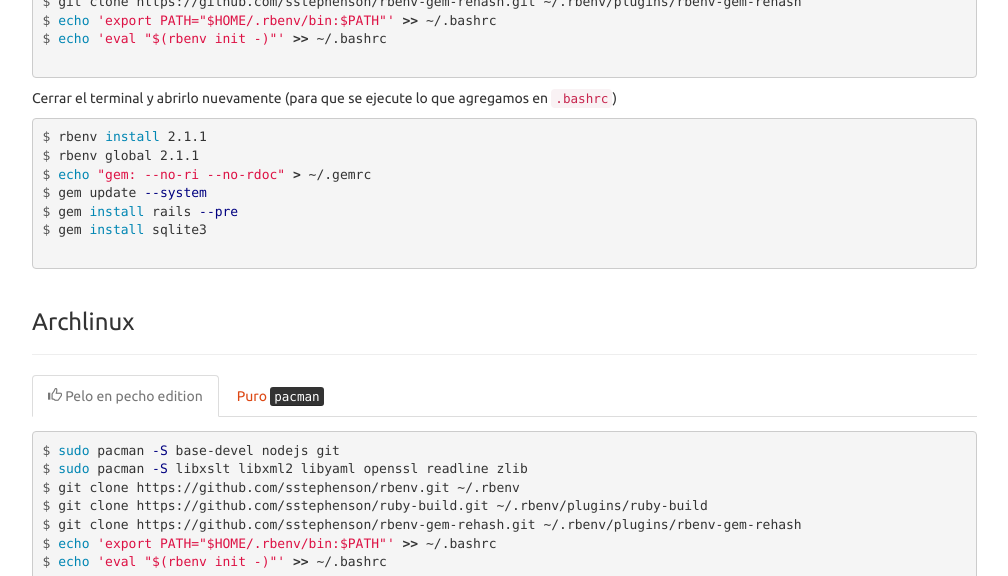
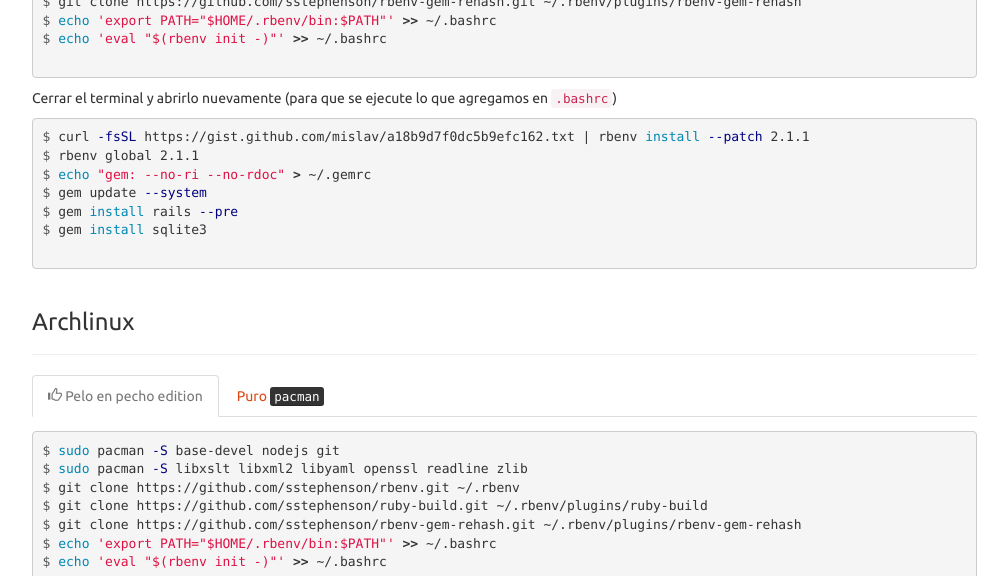
Before and after one commit to francocatena/clases, a Jekyll site: the page built from instalacion/index.html, in a window 1280 px wide and 900 px high, cut to the strip 324-900 px from the top of the window. Shown: the whole strip, without its empty margins (233-1241 px from the left). Built offline with Jekyll 4.4.1, drawn with Linux system fonts in a browser that asks for light colours; Markdown is read by kramdown in place of the engine named in the settings.

Commit message:
Fix Ubuntu installation for 14.04

```diff
--- a/instalacion/index.html
+++ b/instalacion/index.html
@@ -51,7 +51,7 @@ $ echo 'eval "$(rbenv init -)"' >> ~/.bashrc
         </p>
 
         {% highlight console %}
-$ rbenv install 2.1.1
+$ curl -fsSL https://gist.github.com/mislav/a18b9d7f0dc5b9efc162.txt | rbenv install --patch 2.1.1
 $ rbenv global 2.1.1
 $ echo "gem: --no-ri --no-rdoc" > ~/.gemrc
 $ gem update --system
```
